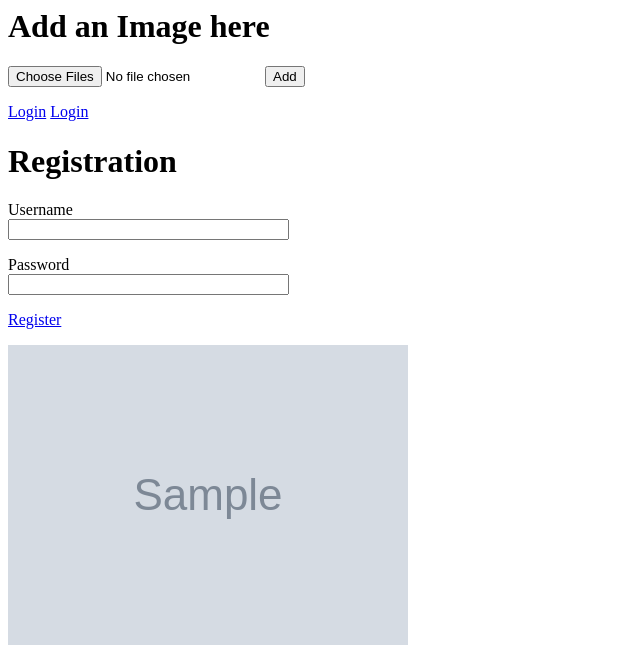
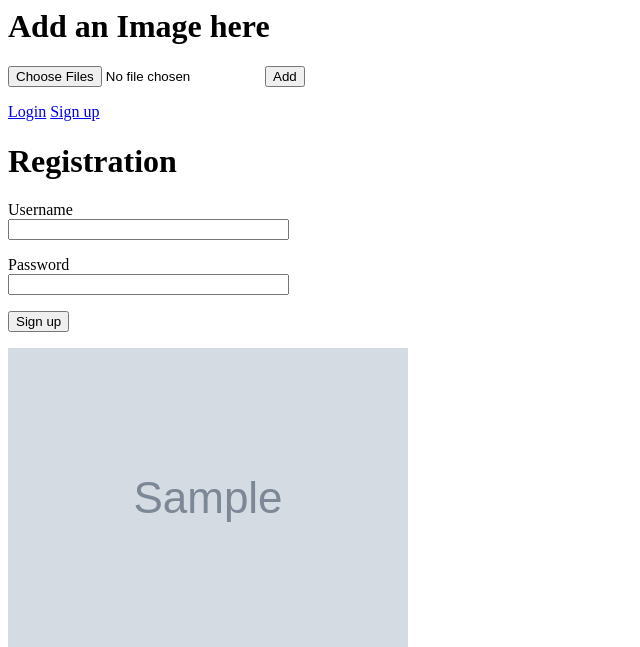
Before and after one commit to peterghrong/shoppie, a Flask app: template myproject/templates/register.html in a window 1280 px wide. Shown: the top 647 px of the page, without its empty margins (0-640 px from the left). Run offline with Flask 2, Linux system fonts and the light colour scheme; tables that the repository leaves empty hold one stand-in row (values such as "Sample post"); the template is opened without the code that fills it: values that come from a table or form of the project are taken from there, most other values are stand-ins (such as "Sample title", 1, 10 or a date in 2020); grey boxes marked "Sample" are stand-in pictures.

Commit message:
Fixed sign up and login

```diff
--- a/myproject/app.py
+++ b/myproject/app.py
@@ -25,13 +25,14 @@ class LoginForm(FlaskForm):
     username = StringField('Username', validators=[DataRequired()])
     password = PasswordField('Password', validators=[DataRequired()])
     remember_me = BooleanField('Remember Me')
-    submit = SubmitField('Sign In')
+    submit = SubmitField('Log in')
 
 
 class Register(FlaskForm):
     username = StringField('Username', validators=[DataRequired()])
     password = password = PasswordField(
         'Password', validators=[DataRequired()])
+    submit = SubmitField(label=('Sign up'))
 
 
 class User(db.Model):
@@ -39,6 +40,11 @@ class User(db.Model):
     username = db.Column(db.String(64), index=True, unique=True)
     password_hash = db.Column(db.String(128))
     pics = db.relationship('Pic', backref='owner', lazy="dynamic")
+
+    def __repr__(self):
+        print(self.id)
+        print(self.username)
+        return
 
 
 class Pic(db.Model):
@@ -66,6 +72,7 @@ def registration():
         new_user.password_hash = register.username.data
         db.session.add(new_user)
         db.session.commit()
+        print("it worked")
         return redirect(url_for('index'))
 
     return render_template('register.html', register=register)
@@ -80,10 +87,6 @@ def login():
         return redirect("/index")
     print("what")
     return render_template('login.html', title='Login', form=form)
-
-
-def register():
-    pass
 
 
 def allowed_file(filename):
--- a/myproject/templates/gallery.html
+++ b/myproject/templates/gallery.html
@@ -9,7 +9,7 @@
         </div>
 
         <a href="/login">Login</a>
-        <a href="/register">Login</a>
+        <a href="/register">Sign up</a>
         {%block content%}
         {%endblock%}
 
--- a/myproject/templates/login.html
+++ b/myproject/templates/login.html
@@ -1,7 +1,7 @@
 {%extends "gallery.html" %} {%block content%}
 <div>
     <h1>Sign In</h1>
-    <form action="" method="post" novalidate>
+    <form action="/register" method="post" novalidate>
         {{ form.hidden_tag() }}
         <p>
             {{ form.username.label }}<br />
--- a/myproject/templates/register.html
+++ b/myproject/templates/register.html
@@ -1,7 +1,7 @@
 {%extends "gallery.html" %} {%block content%}
 <div>
     <h1>Registration</h1>
-    <form action="" method="post" novalidate>
+    <form action="/login" method="post" novalidate>
         {{ register.hidden_tag() }}
         <p>
             {{ register.username.label }}<br />
@@ -11,7 +11,7 @@
             {{ register.password.label }}<br />
             {{ register.password(size=32) }}
         </p>
-        <p type="submit"><a href="/register" value="Register">Register</a></p>
+        <p>{{ register.submit()}}</p>
     </form>
 </div>
 {%endblock%}
```
Also changed, not shown: myproject/test.db.
